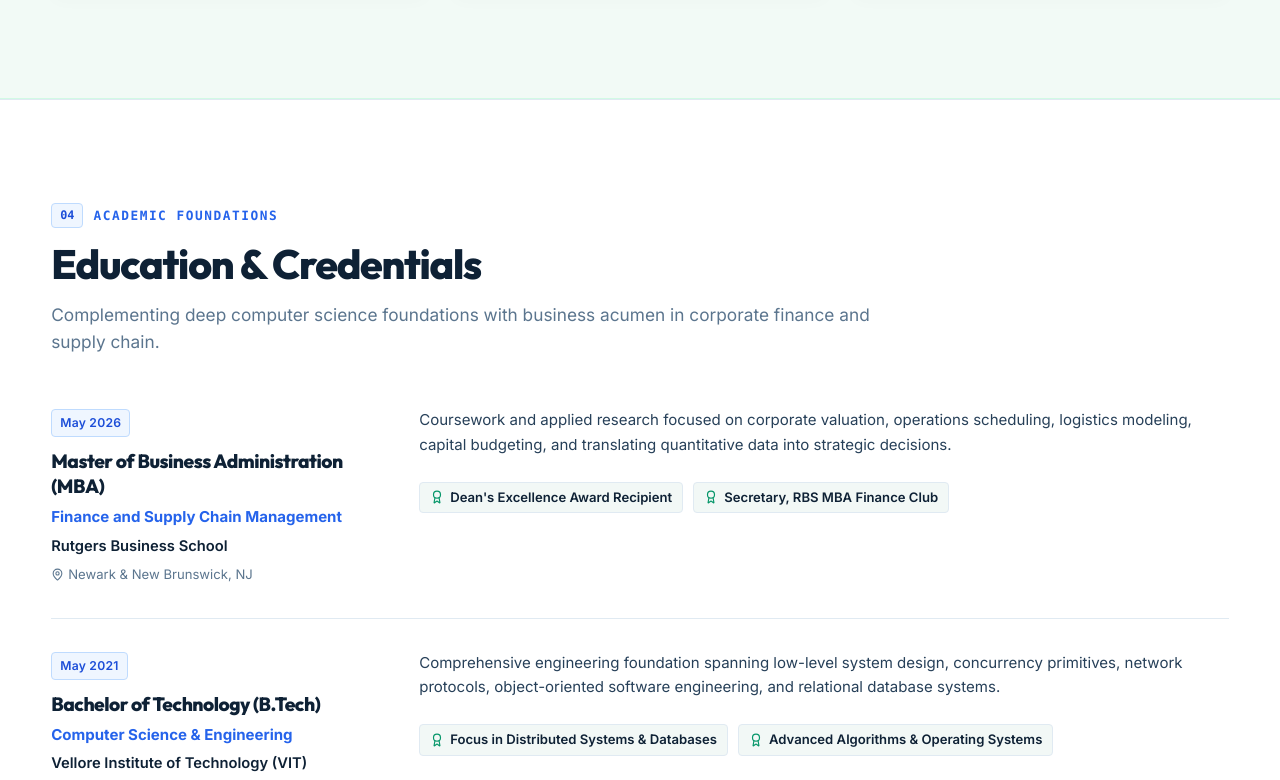
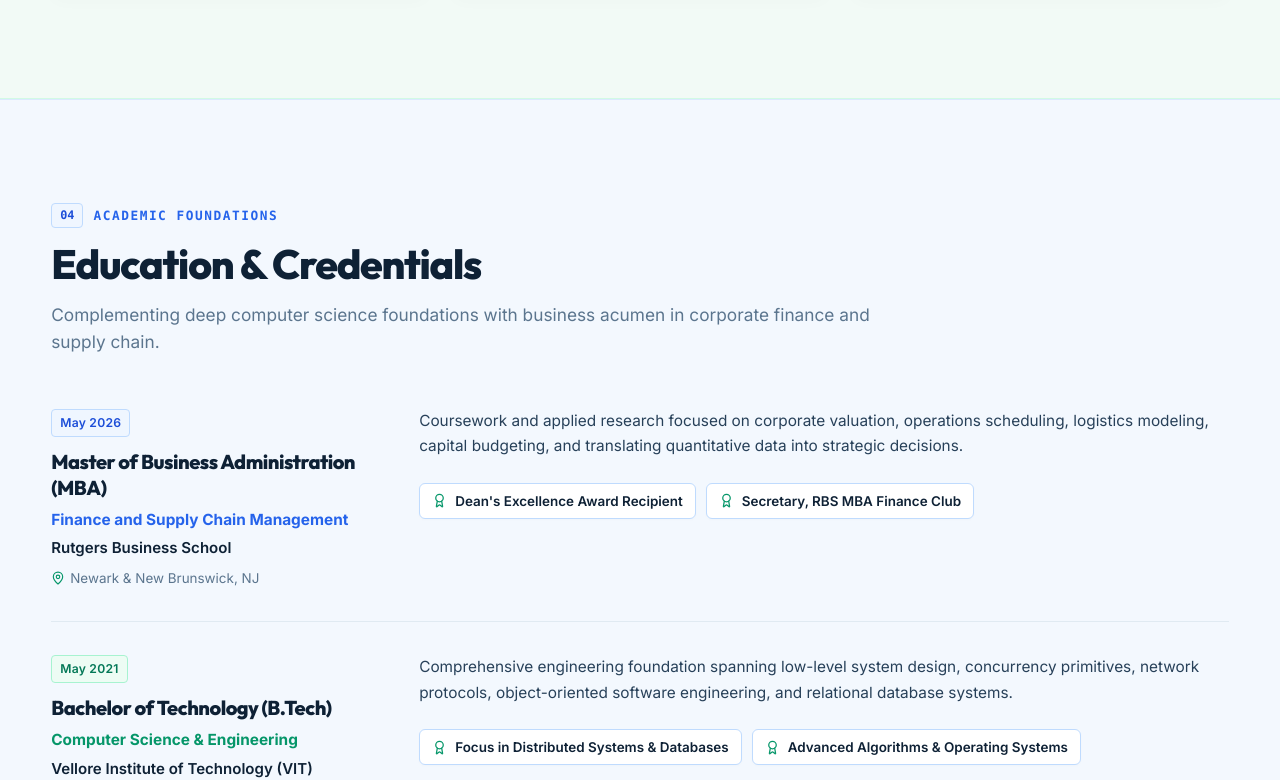
Before and after one commit to rohanvashisth/Portfolio, a React (Vite) app: page / in a window 1280 px wide. Shown: the part 9724-10504 px from the top of the page. Built offline with nearby package versions, Linux system fonts and the light colour scheme.

Commit message:
Auto-commit: saved changes on 10/14/2026, 6:38:13 PM

```diff
--- a/src/components/Education.jsx
+++ b/src/components/Education.jsx
@@ -34,12 +34,12 @@ export default function Education() {
   ];
 
   return (
-    <section id="education" className="section section-white">
+    <section id="education" className="section section-pastel-blue">
       <div className="container">
 
         {/* Section Header */}
         <div className="section-header" style={{ textAlign: 'left' }}>
-          <div className="section-tag">
+          <div className="section-tag section-tag-blue">
             <span className="section-tag-num">04</span>
             <span>Academic Foundations</span>
           </div>
@@ -65,32 +65,32 @@ export default function Education() {
               {/* Left Column: School, Degree & Timeline */}
               <div>
                 <div style={{ display: 'inline-block', marginBottom: '12px' }}>
-                  <span className="badge badge-primary">
+                  <span className={idx === 0 ? "badge badge-blue" : "badge badge-green"}>
                     {edu.graduation}
                   </span>
                 </div>
 
-                <h3 style={{ fontSize: '1.2rem', fontWeight: 750, color: 'var(--text-primary)', lineHeight: 1.3, marginBottom: '6px' }}>
+                <h3 style={{ fontSize: '1.25rem', fontWeight: 750, color: 'var(--text-primary)', lineHeight: 1.3, marginBottom: '6px' }}>
                   {edu.degree}
                 </h3>
 
-                <div style={{ fontSize: '0.94rem', fontWeight: 650, color: 'var(--primary)', marginBottom: '4px' }}>
+                <div style={{ fontSize: '0.96rem', fontWeight: 650, color: idx === 0 ? 'var(--primary)' : 'var(--emerald)', marginBottom: '4px' }}>
                   {edu.specialization}
                 </div>
 
-                <div style={{ fontSize: '0.92rem', color: 'var(--text-primary)', fontWeight: 550, marginTop: '4px' }}>
+                <div style={{ fontSize: '0.94rem', color: 'var(--text-primary)', fontWeight: 600, marginTop: '4px' }}>
                   {edu.institution}
                 </div>
 
-                <div style={{ fontSize: '0.82rem', color: 'var(--text-muted)', display: 'flex', alignItems: 'center', gap: '4px', marginTop: '6px' }}>
-                  <MapPin size={13} />
+                <div style={{ fontSize: '0.84rem', color: 'var(--text-muted)', display: 'flex', alignItems: 'center', gap: '5px', marginTop: '6px' }}>
+                  <MapPin size={14} style={{ color: 'var(--emerald)' }} />
                   <span>{edu.location}</span>
                 </div>
               </div>
 
               {/* Right Column: Narrative & Honors */}
               <div style={{ display: 'flex', flexDirection: 'column', gap: '16px' }}>
-                <p style={{ fontSize: '0.94rem', color: 'var(--text-secondary)', lineHeight: 1.65, margin: 0 }}>
+                <p style={{ fontSize: '0.96rem', color: 'var(--text-secondary)', lineHeight: 1.65, margin: 0 }}>
                   {edu.description}
                 </p>
 
@@ -102,17 +102,18 @@ export default function Education() {
                       style={{
                         display: 'inline-flex',
                         alignItems: 'center',
-                        gap: '6px',
-                        padding: '4px 10px',
-                        background: 'var(--bg-subtle)',
-                        borderRadius: '4px',
-                        border: '1px solid var(--border-hairline)',
-                        fontSize: '0.82rem',
+                        gap: '8px',
+                        padding: '6px 12px',
+                        background: '#ffffff',
+                        borderRadius: '6px',
+                        border: '1px solid var(--pastel-blue-border)',
+                        fontSize: '0.84rem',
                         color: 'var(--text-primary)',
-                        fontWeight: 550
+                        fontWeight: 600,
+                        boxShadow: '0 1px 3px rgba(0,0,0,0.02)'
                       }}
                     >
-                      <Award size={14} style={{ color: 'var(--emerald)' }} />
+                      <Award size={15} style={{ color: 'var(--emerald)' }} />
                       <span>{honor}</span>
                     </div>
                   ))}
```
